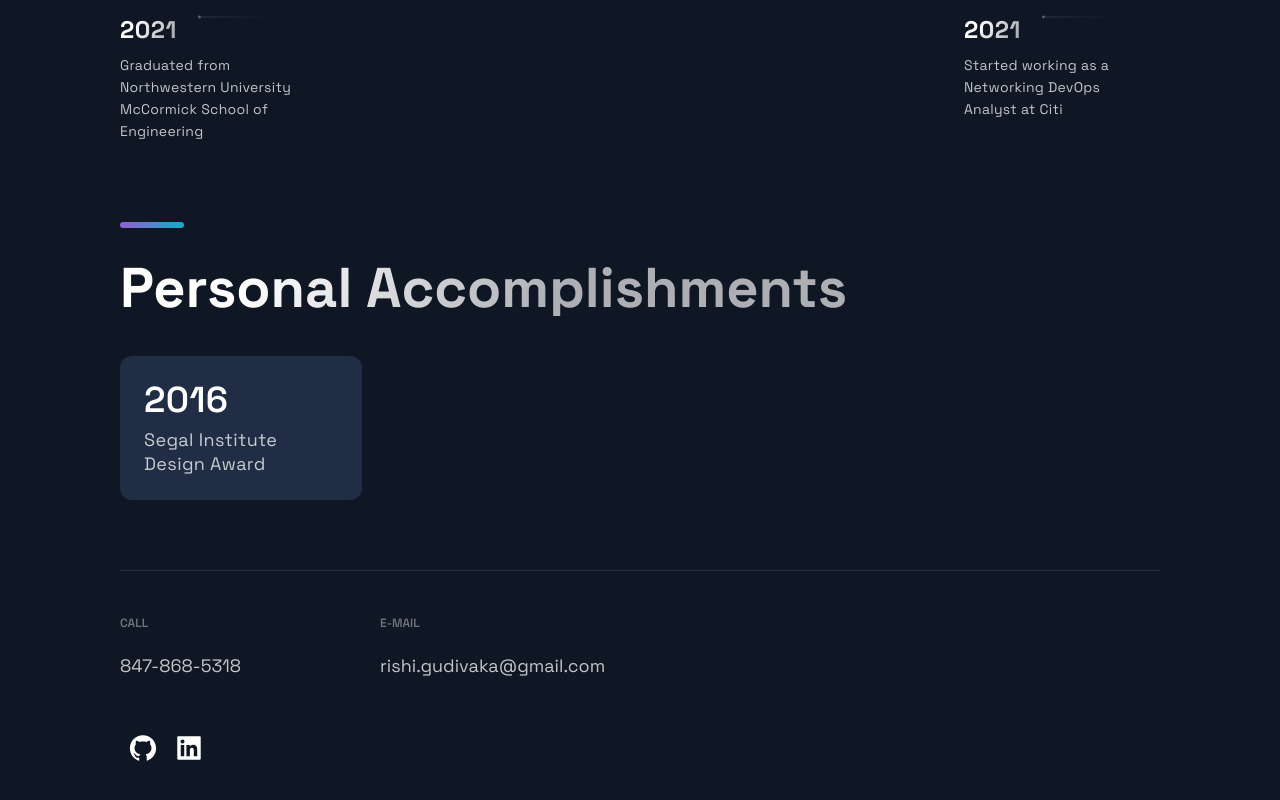
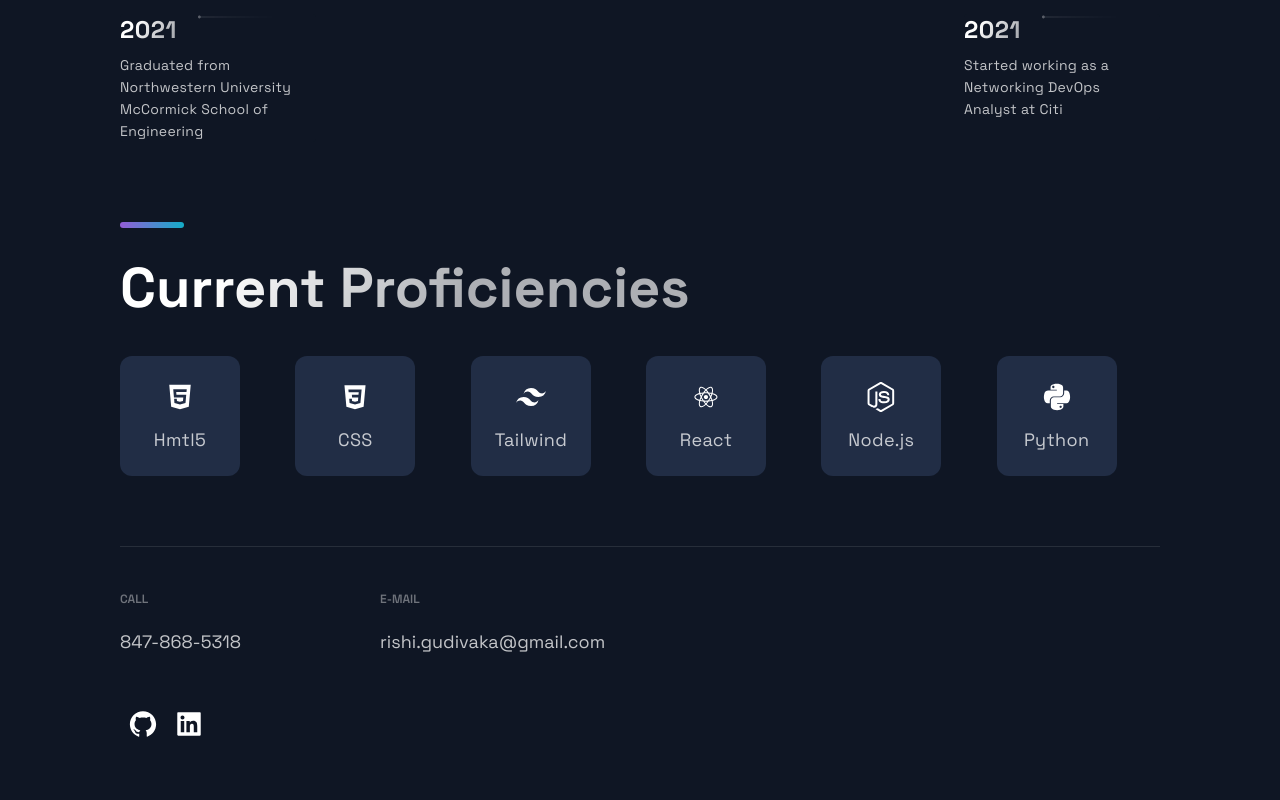
Before and after one commit to rgudivaka/portfolio-website, a Next.js app: page / in a window 1280 px wide. Shown: the part 2521-3321 px from the top of the page. Built offline with nearby package versions, Linux system fonts and the light colour scheme.

Commit message:
added proficiencies section

```diff
--- a/src/components/Acomplishments/Acomplishments.js
+++ b/src/components/Acomplishments/Acomplishments.js
@@ -1,20 +1,41 @@
 import React from 'react';
-
+import {DiReact, DiCss3 } from 'react-icons/di';
+import { GrNode} from 'react-icons/gr';
+import { AiFillHtml5} from 'react-icons/ai';
+import { FaPython} from 'react-icons/fa';
+import { SiTailwindcss} from 'react-icons/si';
 import { Section, SectionDivider, SectionTitle } from '../../styles/GlobalComponents';
 import { Box, Boxes, BoxNum, BoxText } from './AcomplishmentsStyles';
 
-import {accomplishments} from '../../constants/constants';
-
 const Acomplishments = () => (
   <Section>
-    <SectionTitle>Personal Accomplishments</SectionTitle>
+    <SectionTitle>Current Proficiencies</SectionTitle>
     <Boxes>
-      {accomplishments.map((card, index) => (
-        <Box key = {index}>
-          <BoxNum>{card.number}</BoxNum>
-          <BoxText>{card.text}</BoxText>
+        <Box>
+          <BoxNum><AiFillHtml5 size="3rem" /></BoxNum>
+          <BoxText>Hmtl5</BoxText>
         </Box>
-      ))}
+        <Box>
+          <BoxNum><DiCss3 size="3rem" /></BoxNum>
+          <BoxText>CSS</BoxText>
+        </Box>
+        <Box>
+          <BoxNum><SiTailwindcss size="3rem" /></BoxNum>
+          <BoxText>Tailwind</BoxText>
+        </Box>
+        <Box>
+          <BoxNum><DiReact size="3rem" /></BoxNum>
+          <BoxText>React</BoxText>
+        </Box>
+        <Box>
+          <BoxNum><GrNode size="3rem" /></BoxNum>
+          <BoxText>Node.js</BoxText>
+        </Box>
+        <Box>
+          <BoxNum><FaPython size="3rem" /></BoxNum>
+          <BoxText>Python</BoxText>
+        </Box>
+
     </Boxes>
   </Section>
 );
--- a/src/components/Acomplishments/AcomplishmentsStyles.js
+++ b/src/components/Acomplishments/AcomplishmentsStyles.js
@@ -3,8 +3,8 @@ import styled from "styled-components"
 export const Boxes = styled.div`
   width: 100%;
   display: grid;
-  grid-template-columns: repeat(4, 1fr);
-  gap: 24px;
+  grid-template-columns: repeat(6, 1fr);
+  gap: 12px;
   margin: 24px 0 40px;
 
   @media ${props => props.theme.breakpoints.md}{
@@ -25,20 +25,20 @@ export const Boxes = styled.div`
 export const Box = styled.div`
   background: #212D45;
   border-radius: 12px;
-  height: 144px;
+  height: 120px;
+  width: 120px;
   padding: 24px;
   @media ${props => props.theme.breakpoints.lg} {
-    height: 210px;
-
+    height: 186px;
   }
 
   @media ${props => props.theme.breakpoints.md} {
-    height: 135px;
+    height: 100px;
     padding: 16px;
   }
 
   @media ${props => props.theme.breakpoints.sm} {
-    height: 110px;
+    height: 80px;
     padding: 12px;
 
     &:nth-child(2n){
@@ -54,6 +54,7 @@ export const BoxNum = styled.h5`
   letter-spacing: 0.01em;
   color: #FFFFFF;
   margin-bottom: 8px;
+  text-align: center;
 
   @media ${props => props.theme.breakpoints.md} {
     font-size: 28px;
@@ -72,6 +73,7 @@ export const BoxText = styled.p`
   line-height: 24px;
   letter-spacing: 0.02em;
   color: rgba(255, 255, 255, 0.75);
+  text-align: center;
 
   @media ${props => props.theme.breakpoints.md}{
     font-size: 16px;
--- a/src/components/Header/HeaderStyles.js
+++ b/src/components/Header/HeaderStyles.js
@@ -40,6 +40,7 @@ export const Div3 = styled.div`
   justify-content: space-around;
   align-items: center;
   @media ${(props) => props.theme.breakpoints.sm} {
+    display:none;
     align-items: center;
     grid-area: 1 / 4 / 2 / 6;
   }
@@ -57,6 +58,7 @@ export const NavLink = styled.a`
     cursor: pointer;
   }
   @media ${(props) => props.theme.breakpoints.sm} {
+    display:none;
     padding: 0.5rem;
   }
 `;
--- a/src/constants/constants.js
+++ b/src/constants/constants.js
@@ -15,6 +15,6 @@ export const TimeLineData = [
   { year: 2021, text: 'Started working as a Networking DevOps Analyst at Citi', }
 ];
 
-export const accomplishments = [
-  { number: 2016, text: 'Segal Institute Design Award'}
+export const proficiencies = [
+  { icon: '<DiReact size="3rem" />', text: 'Segal Institute Design Award'}
 ];
```
